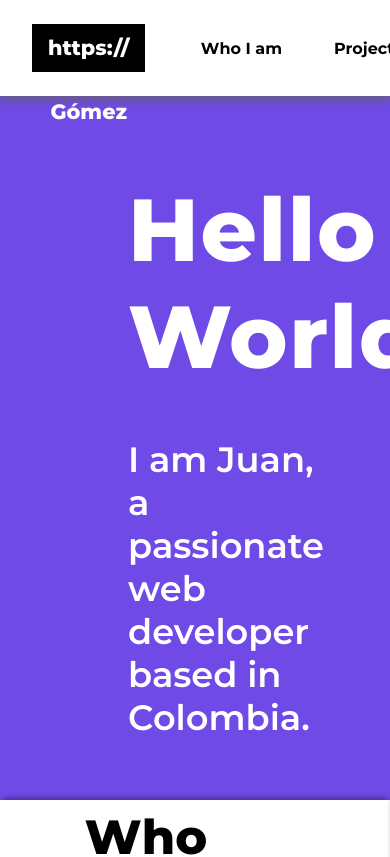
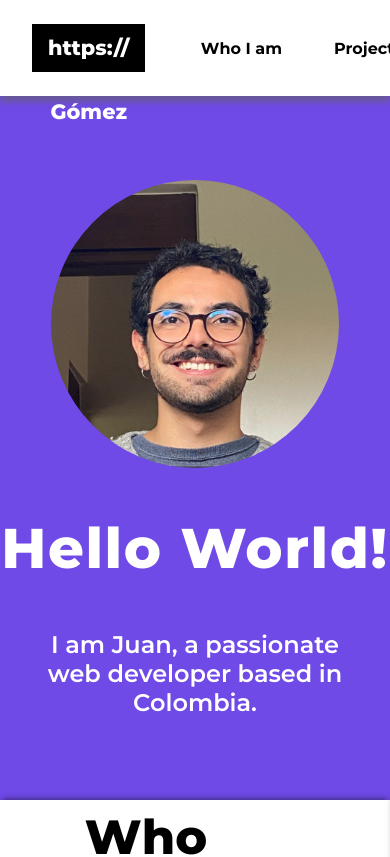
Before and after one commit to JPGomezCuervo/Portfolio, a React (Create React App) app in the folder client/: page / in a window 390 px wide. Shown: the top 857 px of the page. Built offline with nearby package versions, Linux system fonts and the light colour scheme; no server answers.

Commit message:
Summary responsice to 414

```diff
--- a/client/src/components/Summary/Summary.module.css
+++ b/client/src/components/Summary/Summary.module.css
@@ -44,6 +44,7 @@
 }
 
 @media screen and (min-width: 1920px) {
+
     .LeftContainer {
         padding-left: 12%;
         width: 45%;
@@ -57,11 +58,48 @@
         font-size: 3rem;
         width: 70%;
     }
-    .RightContainer {
-        /* padding-left: 10%; */
-    }
+
     .RightContainer img {
         height: 32rem;
     }
 
 }
+
+@media screen and (max-width: 414px) {
+
+    .MainContainer {
+        flex-direction: column-reverse;
+    }
+
+    .LeftContainer {
+        padding: 0;
+        width: 100%;
+        height: 60%;
+    }
+
+    .LeftContainer h1 {
+        font-size: 3.5rem;
+        width: 100%;
+        text-align: center;
+
+    }
+
+    .LeftContainer h3 {
+        font-size: 1.5rem;
+        width: 80%;
+        text-align: center;
+        margin: 0 auto;
+    }
+
+    .RightContainer {
+        width: 100%;
+        height: 30%;
+        padding: 0;
+        /* padding-bottom: 30%; */
+    }
+
+    .RightContainer img {
+        height: 18rem;
+    }
+
+}
```
